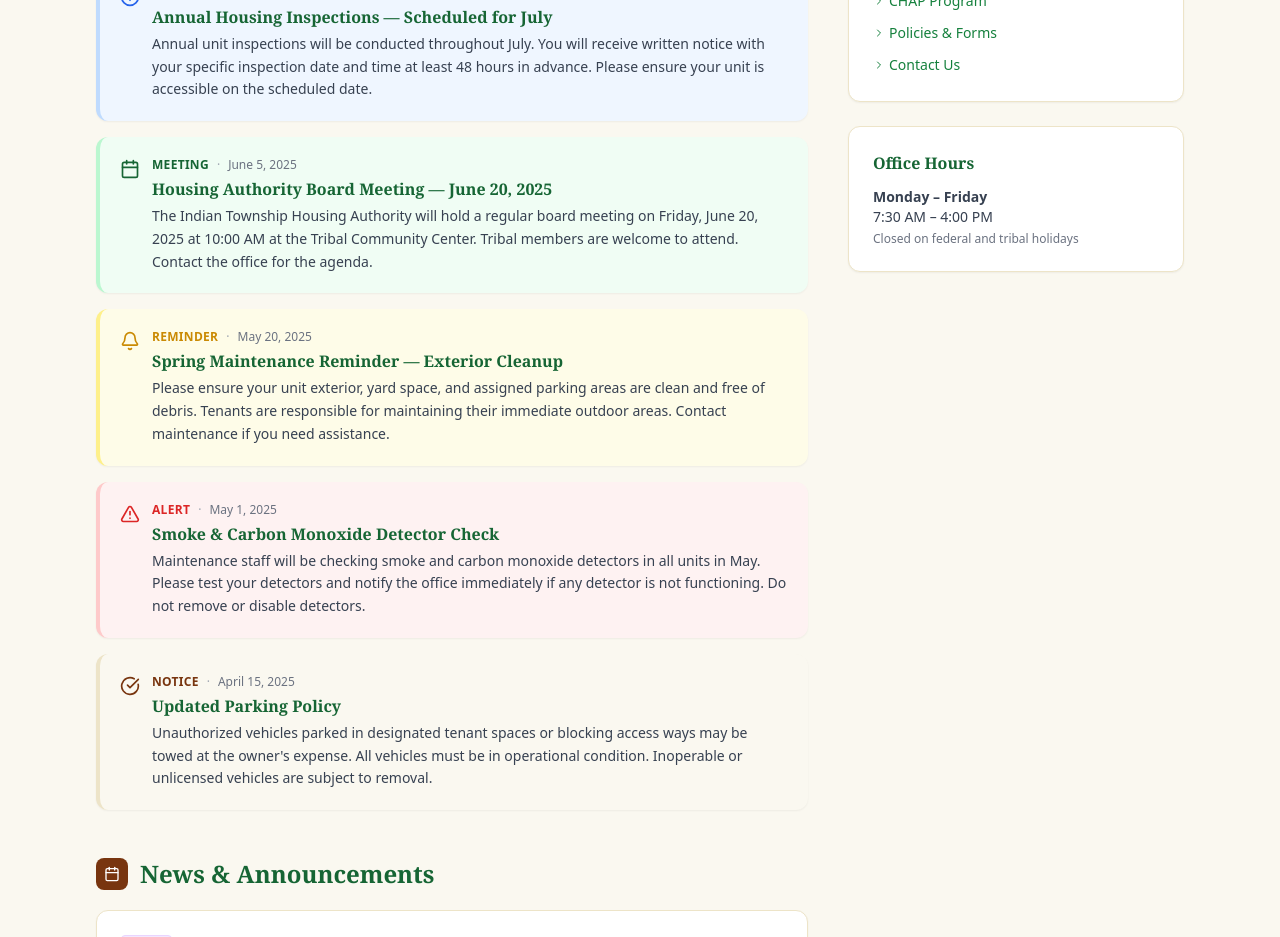
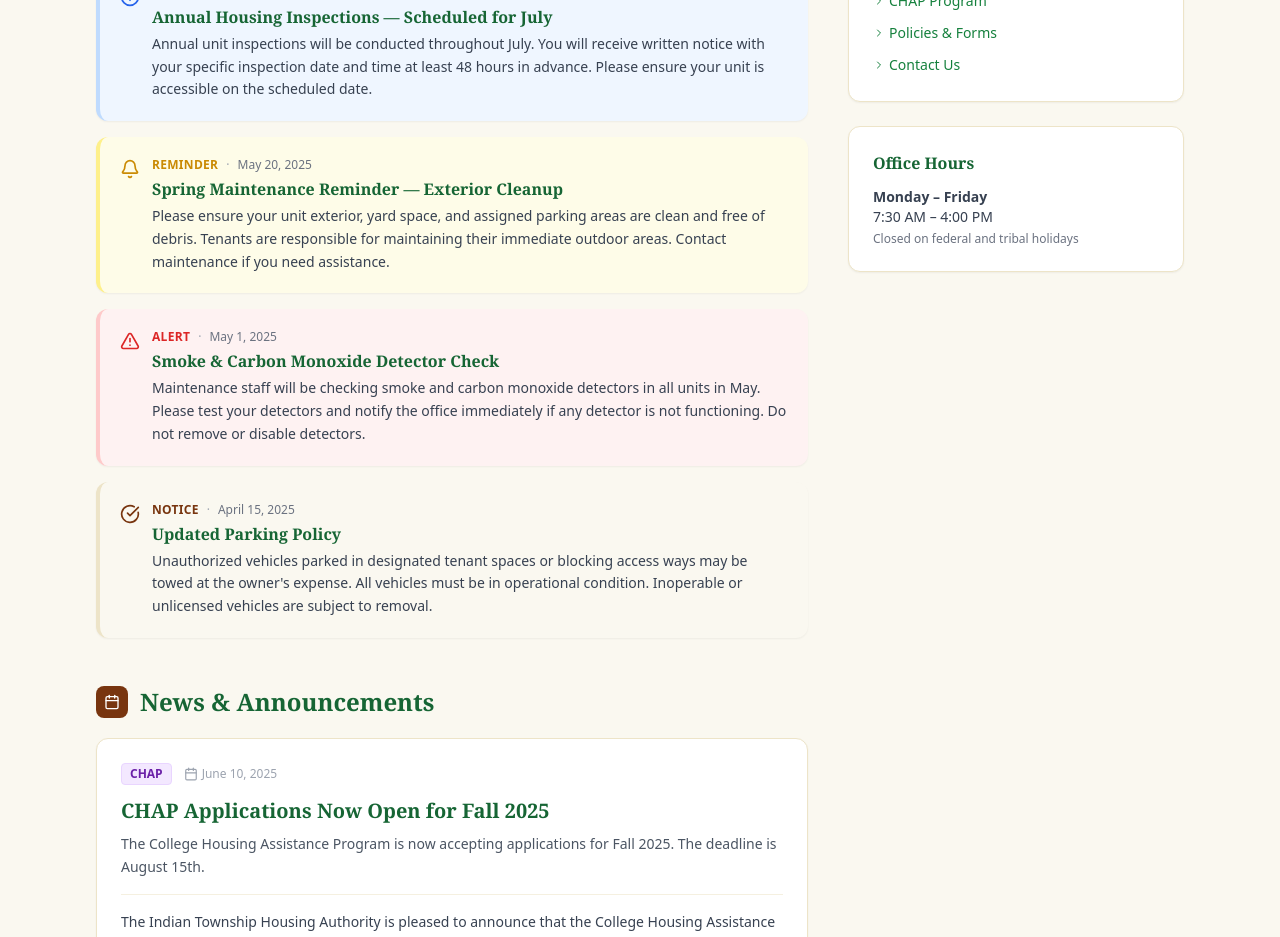
Before and after one commit to Rbrwn/indian-township-housing-authority, a Next.js app: page /updates in a window 1280 px wide. Shown: the part 1100-2037 px from the top of the page. Built offline with nearby package versions, Linux system fonts and the light colour scheme.

Commit message:
Add two new meeting notices to notices page

```diff
--- a/app/updates/page.tsx
+++ b/app/updates/page.tsx
@@ -34,7 +34,6 @@ export const notices: Notice[] = [
     body: 'A reminder that meetings are held the second Tuesday of each month @ 5:00 PM Held @ The Housing Office (Assigning Housing Units, Open to the public)',
     type: 'meeting',
   },
-
   {
     id: 'notice-2025-07-01',
     date: 'July 1, 2025',
@@ -48,13 +47,6 @@ export const notices: Notice[] = [
     title: 'Annual Housing Inspections — Scheduled for July',
     body: 'Annual unit inspections will be conducted throughout July. You will receive written notice with your specific inspection date and time at least 48 hours in advance. Please ensure your unit is accessible on the scheduled date.',
     type: 'info',
-  },
-  {
-    id: 'notice-2025-06-05',
-    date: 'June 5, 2025',
-    title: 'Housing Authority Board Meeting — June 20, 2025',
-    body: 'The Indian Township Housing Authority will hold a regular board meeting on Friday, June 20, 2025 at 10:00 AM at the Tribal Community Center. Tribal members are welcome to attend. Contact the office for the agenda.',
-    type: 'meeting',
   },
   {
     id: 'notice-2025-05-20',
```
